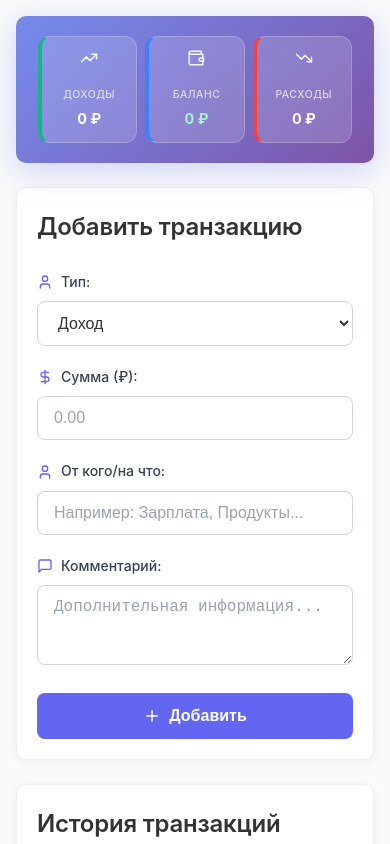
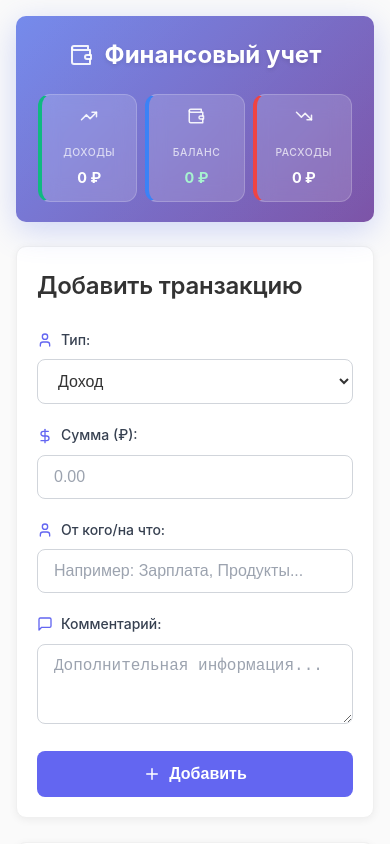
Before and after one commit to burkovmu/my_buh_tg, a React (Vite) app: page / in a window 390 px wide. Shown: the top 844 px of the page. Built offline with nearby package versions, Linux system fonts and the light colour scheme.

Commit message:
Add header title 'Финансовый учет' with wallet icon above stats cards

```diff
--- a/src/components/Header.jsx
+++ b/src/components/Header.jsx
@@ -12,6 +12,11 @@ function Header({ totalIncome, totalExpense, totalBalance }) {
 
   return (
     <header className="header">
+      <div className="header-title">
+        <Wallet className="header-icon" />
+        <h1>Финансовый учет</h1>
+      </div>
+
       <div className="header-stats">
         <div className="stat-card income">
           <div className="stat-icon">
--- a/src/index.css
+++ b/src/index.css
@@ -50,6 +50,31 @@ body {
   bottom: 0;
   background: linear-gradient(135deg, rgba(255, 255, 255, 0.1) 0%, rgba(255, 255, 255, 0.05) 100%);
   pointer-events: none;
+}
+
+.header-title {
+  position: relative;
+  z-index: 1;
+  text-align: center;
+  margin-bottom: 24px;
+  display: flex;
+  align-items: center;
+  justify-content: center;
+  gap: 12px;
+}
+
+.header-title h1 {
+  font-size: 1.75rem;
+  font-weight: 700;
+  margin: 0;
+  color: white;
+  text-shadow: 0 2px 4px rgba(0, 0, 0, 0.1);
+}
+
+.header-icon {
+  width: 28px;
+  height: 28px;
+  color: rgba(255, 255, 255, 0.9);
 }
 
 .header-stats {
@@ -129,6 +154,19 @@ body {
 
 /* Адаптивность для мобильных */
 @media (max-width: 768px) {
+  .header-title {
+    margin-bottom: 20px;
+  }
+
+  .header-title h1 {
+    font-size: 1.5rem;
+  }
+
+  .header-icon {
+    width: 24px;
+    height: 24px;
+  }
+
   .header-stats {
     grid-template-columns: 1fr 1fr 1fr;
     gap: 12px;
```
